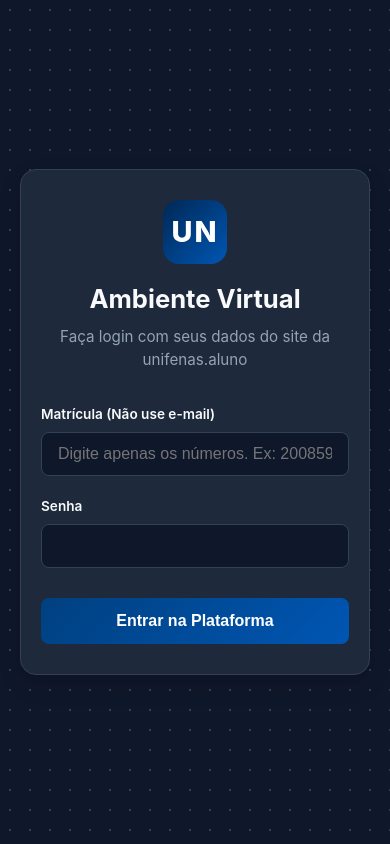
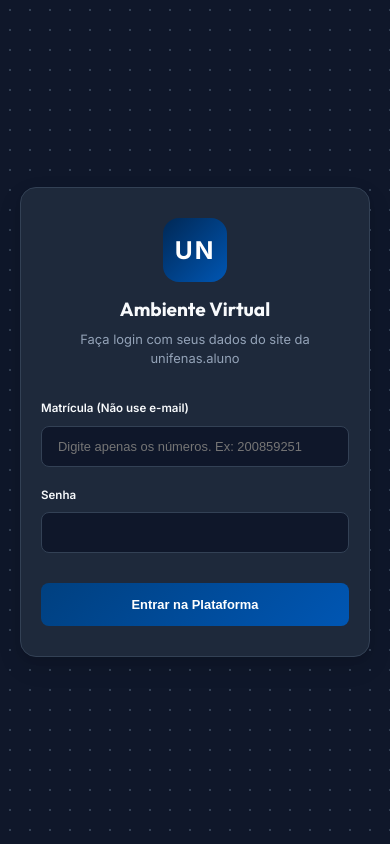
Before and after one commit to sauloteixeira-dev/newUX, a React (Vite) app: page / in a window 390 px wide. Built offline with nearby package versions, Linux system fonts and the light colour scheme.

Commit message:
feat: standardize typography with CSS variables for web and mobile

```diff
--- a/src/App.css
+++ b/src/App.css
@@ -44,11 +44,11 @@
 .auth-header span.user-greeting {
   font-weight: 600;
   color: var(--text-main);
-  font-size: 0.95rem;
+  font-size: var(--text-md);
 }
 
 .sync-badge {
-  font-size: 0.75rem;
+  font-size: var(--text-sm);
   background: rgba(37, 99, 235, 0.15);
   color: var(--primary);
   border: 1px solid rgba(37, 99, 235, 0.3);
--- a/src/components/CourseView.css
+++ b/src/components/CourseView.css
@@ -21,10 +21,10 @@
   z-index: 10;
 }
 .course-header-info { display: flex; align-items: center; gap: 12px; flex-wrap: wrap; }
-.course-header h2 { margin: 0; font-size: 1.05rem; font-weight: 700; color: var(--text-main); }
+.course-header h2 { margin: 0; font-size: var(--text-lg); font-weight: 700; color: var(--text-main); }
 
 .progresso-badge {
-  font-size: 0.72rem;
+  font-size: var(--text-xs);
   background: rgba(37, 99, 235, 0.15);
   color: var(--primary);
   border-radius: 999px;
@@ -33,7 +33,7 @@
 }
 
 .professor-badge {
-  font-size: 0.75rem;
+  font-size: var(--text-sm);
   background: var(--bg-main);
   color: var(--text-main);
   border: 1px solid var(--border-color);
@@ -57,7 +57,7 @@
   color: #fff;
   padding: 7px 15px;
   border-radius: 8px;
-  font-size: 0.82rem;
+  font-size: var(--text-sm);
   font-weight: 600;
   text-decoration: none;
   white-space: nowrap;
@@ -108,7 +108,7 @@
   gap: 10px;
 }
 .secao-chevron {
-  font-size: 0.75rem;
+  font-size: var(--text-sm);
   color: var(--text-muted);
   min-width: 16px;
   transition: transform 0.2s;
@@ -127,7 +127,7 @@
   flex-shrink: 0;
 }
 .progresso-secao {
-  font-size: 0.7rem;
+  font-size: var(--text-xs);
   color: #22c55e;
   font-weight: 700;
   background: rgba(34, 197, 94, 0.15);
@@ -135,7 +135,7 @@
   padding: 2px 9px;
 }
 .badge-qtd {
-  font-size: 0.7rem;
+  font-size: var(--text-xs);
   color: var(--text-main);
   background: var(--border-color);
   border-radius: 999px;
@@ -145,7 +145,7 @@
 
 /* ── Info de disponibilidade (seções bloqueadas) ── */
 .disponibilidade-info {
-  font-size: 0.78rem;
+  font-size: var(--text-sm);
   color: var(--text-muted);
   padding: 2px 16px 12px 42px;
   margin: 0;
@@ -173,7 +173,7 @@
 .atividade-item:last-child { border-bottom: none; }
 .atividade-item:hover { background: rgba(125, 211, 252, 0.1); }
 
-.atividade-emoji { font-size: 1.1rem; min-width: 24px; text-align: center; }
+.atividade-emoji { font-size: var(--text-lg); min-width: 24px; text-align: center; }
 .atividade-nome {
   flex: 1;
   font-size: 0.88rem;
@@ -181,7 +181,7 @@
   font-weight: 500;
 }
 .atividade-tipo {
-  font-size: 0.68rem;
+  font-size: var(--text-xs);
   color: var(--text-muted);
   text-transform: uppercase;
   letter-spacing: 0.04em;
@@ -191,7 +191,7 @@
 
 .sem-atividades {
   padding: 14px 16px 14px 42px;
-  font-size: 0.82rem;
+  font-size: var(--text-sm);
   color: var(--text-muted);
   font-style: italic;
 }
@@ -210,4 +210,4 @@
   gap: 10px;
 }
 .empty-aulas span { font-size: 2.5rem; }
-.empty-aulas p { margin: 0; font-size: 0.9rem; }
+.empty-aulas p { margin: 0; font-size: var(--text-base); }
--- a/src/components/Login.css
+++ b/src/components/Login.css
@@ -41,14 +41,14 @@
 
 .login-header h1 {
   margin: 0 0 8px 0;
-  font-size: 1.6rem;
+  font-size: var(--text-2xl);
   color: var(--text-main);
 }
 
 .login-header p {
   margin: 0;
   color: var(--text-muted);
-  font-size: 0.95rem;
+  font-size: var(--text-md);
 }
 
 .login-error {
@@ -57,7 +57,7 @@
   padding: 12px;
   border-radius: 8px;
   margin-bottom: 24px;
-  font-size: 0.85rem;
+  font-size: var(--text-base);
   border: 1px solid rgba(239, 68, 68, 0.3);
   text-align: center;
 }
@@ -75,7 +75,7 @@
 }
 
 .form-group label {
-  font-size: 0.85rem;
+  font-size: var(--text-base);
   font-weight: 600;
   color: var(--text-main);
 }
@@ -86,7 +86,7 @@
   border: 1px solid var(--border-color);
   background: var(--bg-main);
   color: var(--text-main);
-  font-size: 1rem;
+  font-size: var(--text-md);
   transition: all 0.2s;
   outline: none;
 }
@@ -109,7 +109,7 @@
   border: none;
   padding: 14px;
   border-radius: 8px;
-  font-size: 1rem;
+  font-size: var(--text-md);
   font-weight: 600;
   cursor: pointer;
   transition: all 0.2s;
@@ -146,7 +146,7 @@
 
 .loading-info {
   margin-top: 20px;
-  font-size: 0.8rem;
+  font-size: var(--text-sm);
   color: var(--text-muted);
   text-align: center;
   line-height: 1.4;
@@ -170,7 +170,7 @@
 
 /* -- Streaming loader -- */
 .loading-log-msg {
-  font-size: 0.8rem;
+  font-size: var(--text-sm);
   color: var(--text-muted);
   text-align: center;
   min-height: 1.4em;
--- a/src/components/Sidebar.css
+++ b/src/components/Sidebar.css
@@ -32,12 +32,12 @@
   align-items: center;
   justify-content: center;
   font-weight: 700;
-  font-size: 1.1rem;
+  font-size: var(--text-lg);
 }
 
 .logo-container h2 {
   margin: 0;
-  font-size: 1.1rem;
+  font-size: var(--text-lg);
   color: var(--text-main);
   font-weight: 700;
   line-height: 1.2;
@@ -51,7 +51,7 @@
 
 .nav-title {
   display: block;
-  font-size: 0.75rem;
+  font-size: var(--text-sm);
   text-transform: uppercase;
   letter-spacing: 0.5px;
   color: var(--text-muted);
@@ -99,7 +99,7 @@
 }
 
 .curso-nome {
-  font-size: 0.85rem;
+  font-size: var(--text-base);
   color: var(--text-main);
   font-weight: 500;
   white-space: normal;
@@ -147,7 +147,7 @@
   align-items: center;
   justify-content: center;
   font-weight: 700;
-  font-size: 0.9rem;
+  font-size: var(--text-base);
 }
 
 .user-details {
@@ -156,13 +156,13 @@
 }
 
 .user-name {
-  font-size: 0.85rem;
+  font-size: var(--text-base);
   font-weight: 600;
   color: var(--text-main);
 }
 
 .user-matricula {
-  font-size: 0.75rem;
+  font-size: var(--text-sm);
   color: var(--text-muted);
 }
 
--- a/src/index.css
+++ b/src/index.css
@@ -1,21 +1,37 @@
+@import url('https://fonts.googleapis.com/css2?family=Inter:wght@300;400;500;600;700&family=Outfit:wght@600;700&display=swap');
+
+/* ─── Escala Tipográfica Desktop ─── */
 :root {
   font-family: 'Inter', system-ui, Avenir, Helvetica, Arial, sans-serif;
   line-height: 1.5;
   font-weight: 400;
 
-  --bg-main: #f8fafc;
-  --bg-surface: #ffffff;
-  --text-main: #0f172a;
-  --text-muted: #475569;
-  --border-color: #cbd5e1;
-  --primary: #2563eb;
-  --primary-hover: #1d4ed8;
-  --sidebar-bg: #1e293b;
-  --sidebar-text: #f8fafc;
+  /* Tamanhos de texto — Desktop */
+  --text-xs:    0.72rem;   /* ~11.5px – labels, badges    */
+  --text-sm:    0.82rem;   /* ~13px   – textos auxiliares */
+  --text-base:  0.9rem;    /* ~14.5px – corpo padrão      */
+  --text-md:    1rem;      /* ~16px   – itens de lista    */
+  --text-lg:    1.15rem;   /* ~18px   – subtítulos        */
+  --text-xl:    1.35rem;   /* ~21.5px – títulos de seção  */
+  --text-2xl:   1.6rem;    /* ~25.5px – títulos de página */
+  --text-3xl:   2rem;      /* ~32px   – heading principal */
+
+  /* Cores — Light mode */
+  --bg-main:        #f8fafc;
+  --bg-surface:     #ffffff;
+  --bg-card:        #f1f5f9;
+  --text-main:      #0f172a;
+  --text-muted:     #475569;
+  --border-color:   #cbd5e1;
+  --primary:        #2563eb;
+  --primary-hover:  #1d4ed8;
+  --sidebar-bg:     #1e293b;
+  --sidebar-text:   #f8fafc;
 
   color-scheme: light;
   color: var(--text-main);
   background-color: var(--bg-main);
+  font-size: var(--text-base);
 
   font-synthesis: none;
   text-rendering: optimizeLegibility;
@@ -23,16 +39,32 @@
   -moz-osx-font-smoothing: grayscale;
 }
 
+/* ─── Escala Tipográfica Mobile (menor que 900px) ─── */
+@media (max-width: 900px) {
+  :root {
+    --text-xs:    0.68rem;
+    --text-sm:    0.78rem;
+    --text-base:  0.85rem;
+    --text-md:    0.95rem;
+    --text-lg:    1.05rem;
+    --text-xl:    1.2rem;
+    --text-2xl:   1.4rem;
+    --text-3xl:   1.75rem;
+  }
+}
+
+/* ─── Dark Mode ─── */
 body.dark {
-  --bg-main: #0f172a;
-  --bg-surface: #1e293b;
-  --text-main: #f8fafc;
-  --text-muted: #94a3b8;
-  --border-color: #334155;
-  --primary: #3b82f6;
+  --bg-main:       #0f172a;
+  --bg-surface:    #1e293b;
+  --bg-card:       #1e293b;
+  --text-main:     #f8fafc;
+  --text-muted:    #94a3b8;
+  --border-color:  #334155;
+  --primary:       #3b82f6;
   --primary-hover: #60a5fa;
-  --sidebar-bg: #020617;
-  --sidebar-text: #f8fafc;
+  --sidebar-bg:    #020617;
+  --sidebar-text:  #f8fafc;
   color-scheme: dark;
 }
 
@@ -45,6 +77,22 @@
   min-height: 100vh;
 }
 
+h1 { font-size: var(--text-3xl); }
+h2 { font-size: var(--text-2xl); }
+h3 { font-size: var(--text-xl); }
+h4 { font-size: var(--text-lg); }
+h5, h6 { font-size: var(--text-md); }
+
 h1, h2, h3, h4, h5, h6 {
   font-family: 'Outfit', 'Inter', system-ui, sans-serif;
+  margin: 0;
+  line-height: 1.25;
 }
+
+p, span, label, li, a {
+  font-size: var(--text-base);
+}
+
+small {
+  font-size: var(--text-xs);
+}
```
